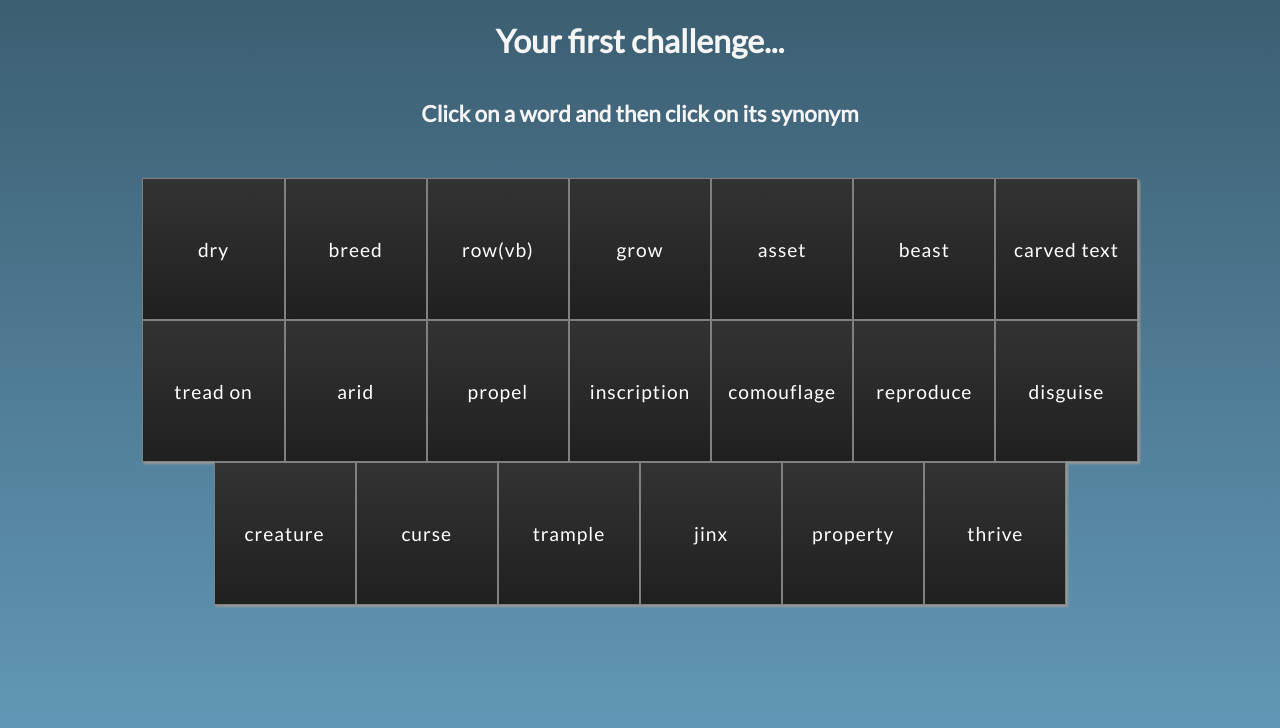
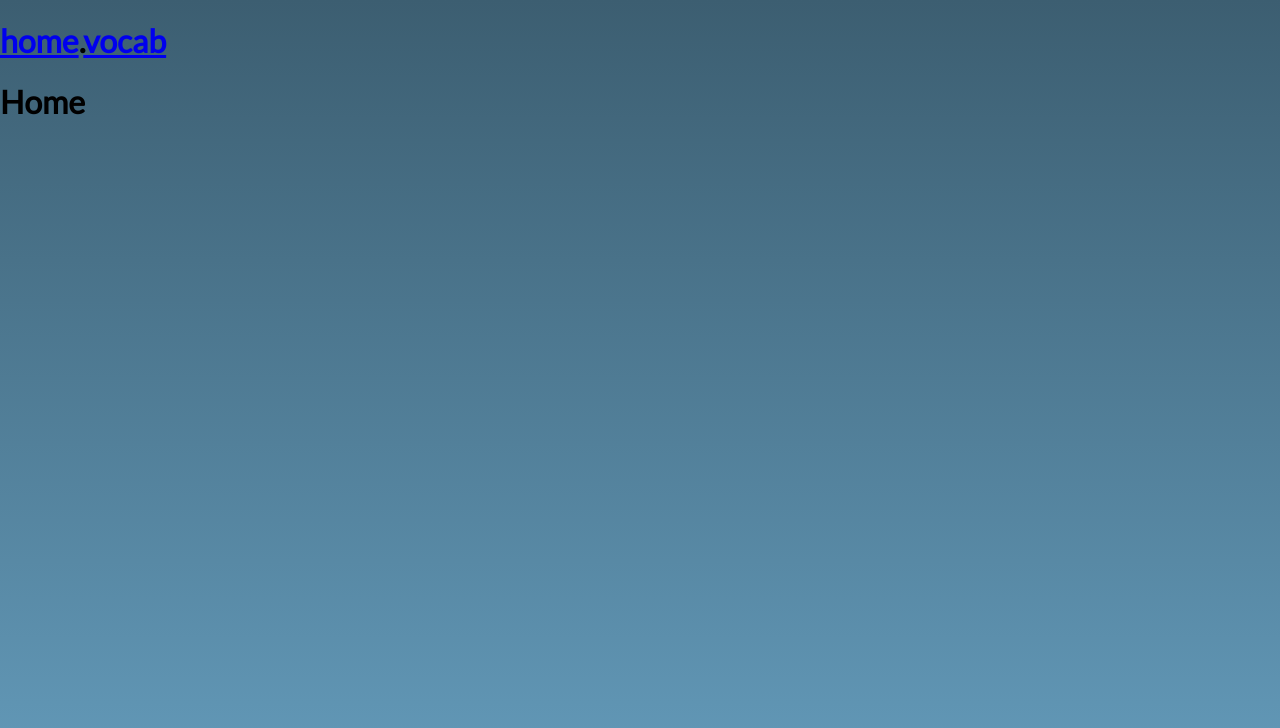
Before and after one commit to DoubleNemesis/Death-in-the-City, a React (Create React App) app in the folder totb/: page / in a window 1280 px wide. Shown: the top 728 px of the page. Built offline with nearby package versions, Linux system fonts and the light colour scheme.

Commit message:
Add Router and start header

```diff
--- a/totb/package.json
+++ b/totb/package.json
@@ -8,6 +8,7 @@
     "@testing-library/user-event": "^12.8.3",
     "react": "^17.0.2",
     "react-dom": "^17.0.2",
+    "react-router-dom": "^5.2.0",
     "react-scripts": "4.0.3",
     "styled-components": "^5.3.0",
     "web-vitals": "^1.1.2"
--- a/totb/src/App.js
+++ b/totb/src/App.js
@@ -1,11 +1,27 @@
-import './App.css';
 import VocabPage from './pages/VocabPage'
+import Home from './pages/Home'
+import Header from './pageElements/Header'
+import { HashRouter as Router, Route, Link } from 'react-router-dom'
 //import TestPage from './pages/TestPage'
 
 function App() {
   return (
     <>
-      <VocabPage />
+
+      <Router>
+      <Header>
+      <nav>
+      <Link to="/">home</Link>.
+      <Link to="/vocab">vocab</Link>
+        </nav>
+    </Header>
+        <Route exact path="/">
+          <Home />
+        </Route>
+        <Route path="/vocab">
+          <VocabPage />
+        </Route>
+      </Router>
     </>
   );
 }
--- /dev/null
+++ b/totb/src/pageElements/Header.js
@@ -0,0 +1,8 @@
+
+function Header({children}){
+    return(
+        <h1>{children}</h1>
+    )
+}
+
+export default Header
--- a/totb/src/pages/Home.js
+++ b/totb/src/pages/Home.js
@@ -19,4 +19,4 @@ function Home() {
     )
 }
 
-export default VocabPage
+export default Home
```
Also changed, not shown: 1 other file (tests, documents, lock files or other folders).
